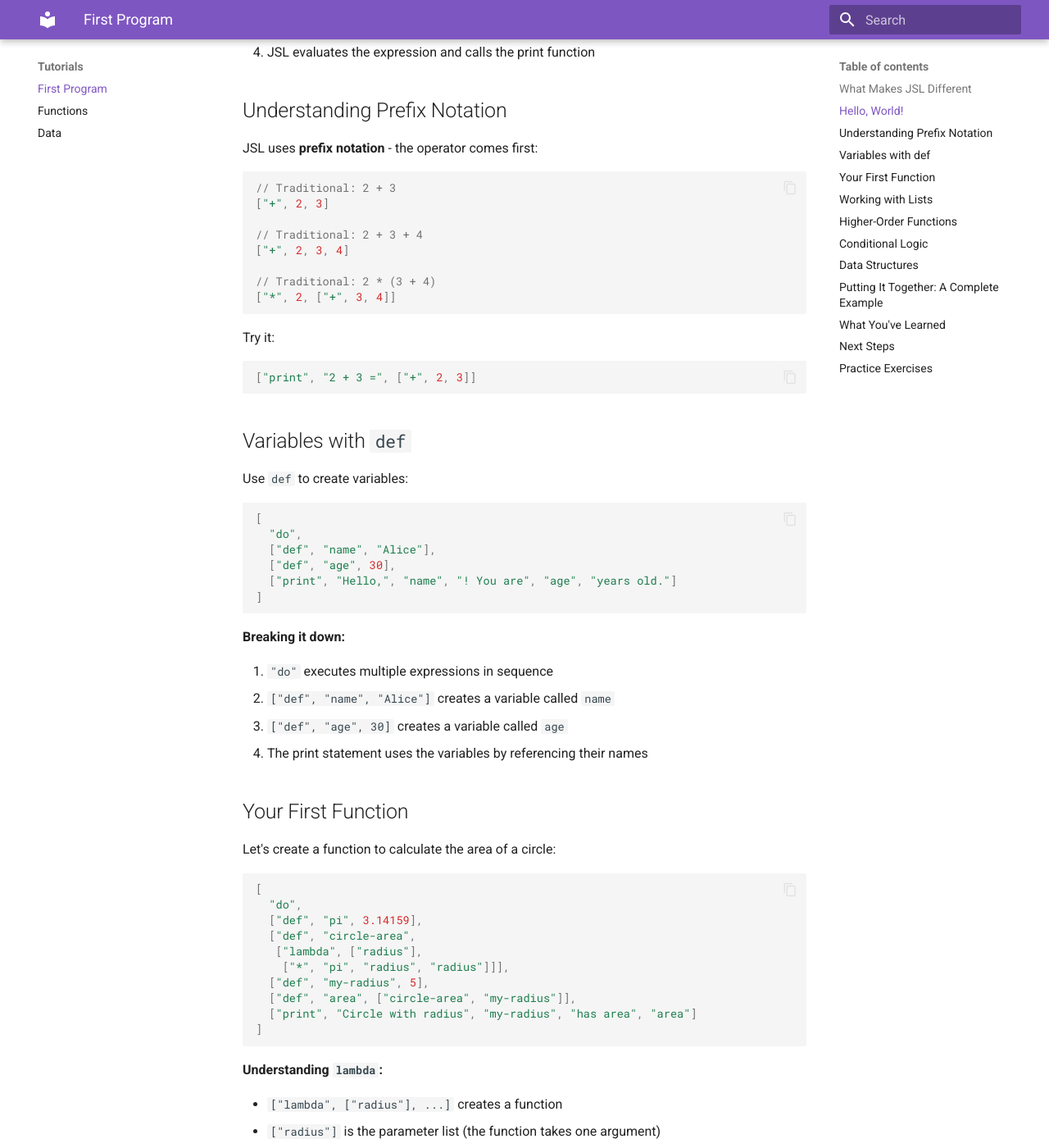
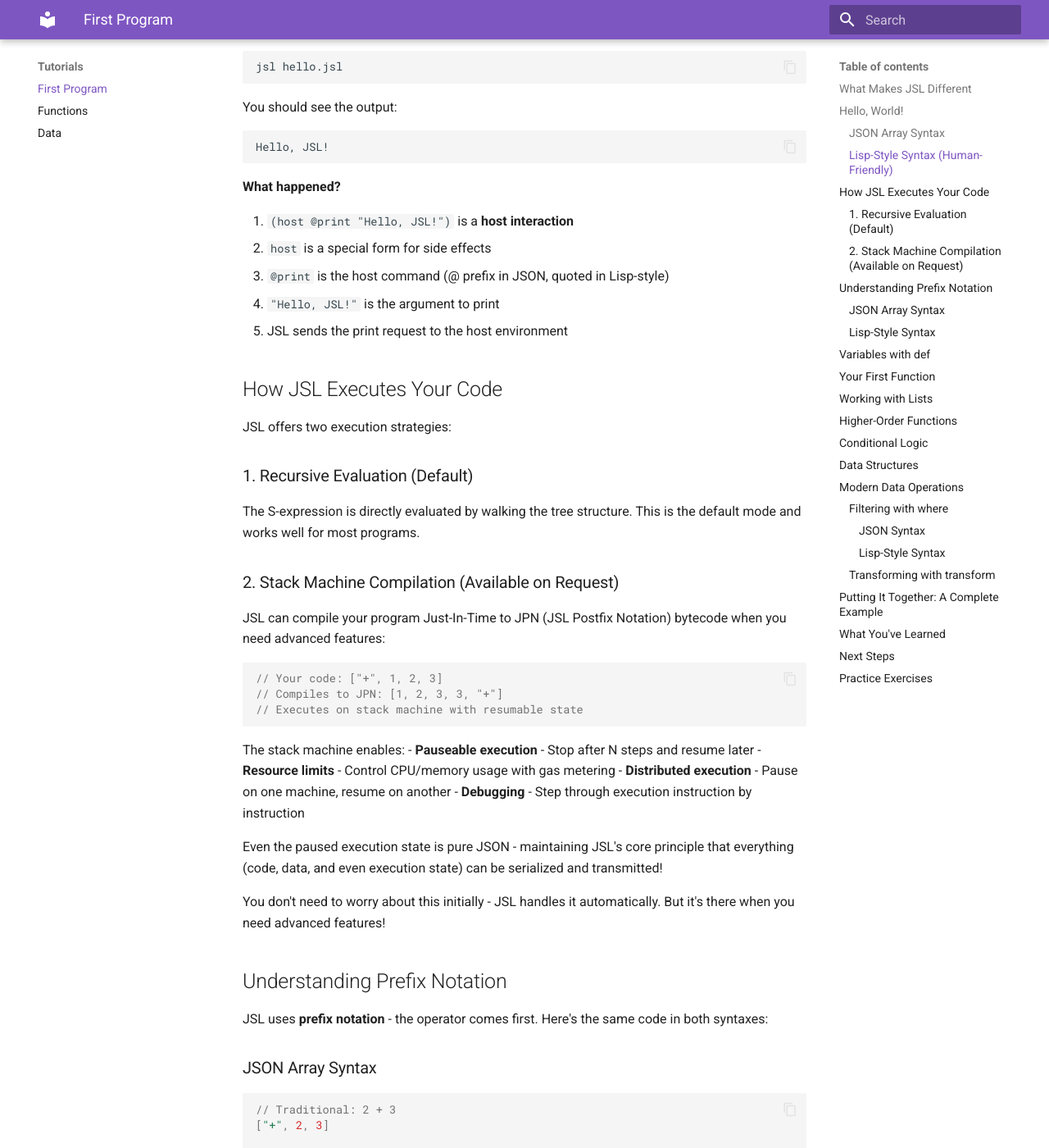
Before and after one commit to queelius/jsl, an MkDocs documentation site: the page built from docs/tutorials/first-program.md, in a window 1280 px wide and 1400 px high, scrolled down 1064 px. Shown: the whole window at 82% size. Built offline with MkDocs 1.6.1 and Material for MkDocs 9.7.7, drawn with Linux system fonts in a browser that asks for light colours; some of the changed text lies outside the part shown.

Commit message:
Update documentation to emphasize JSON-native execution state
- Add note in first-program.md that even paused execution state is pure JSON
- Add accurate 'Resumable Execution State' section to stack-evaluation.md
- Show actual JSON format of paused state (stack, pc, instructions, resource_checkpoint)
- Clarify that environment is maintained separately by evaluator
- Include both JSON array and Lisp-style syntax examples throughout tutorial
- Fix execution model description (recursive is default, stack available on request)

This accurately documents JSL's unique property that everything - code, data,
and even execution state - is representable as standard JSON.

````diff
--- a/docs/tutorials/first-program.md
+++ b/docs/tutorials/first-program.md
@@ -8,16 +8,25 @@ JSL is unlike most programming languages you may have used before. The key insig
 
 - Your program is valid JSON that can be transmitted over networks
 - Functions can be serialized and reconstructed anywhere
-- No compilation step - JSON is the native format
-- Universal compatibility - any system that handles JSON can run JSL
+- Dual evaluation modes - direct interpretation or JIT compilation to stack bytecode
+- Pauseable/resumable execution - programs can be suspended and continued later
+- Universal compatibility - any system that handles JSON can work with JSL
 
 ## Hello, World!
 
-Let's start with the classic first program. Create a file called `hello.jsl`:
+Let's start with the classic first program. JSL supports two syntax styles - JSON arrays and Lisp-style parentheses. Create a file called `hello.jsl`:
 
+### JSON Array Syntax
 ```json
-["print", "@Hello, JSL!"]
+["host", "@print", "@Hello, JSL!"]
 ```
+
+### Lisp-Style Syntax (Human-Friendly)
+```lisp
+(host @print "Hello, JSL!")
+```
+
+Both are exactly equivalent! The Lisp-style is often easier to read and write, while JSON is universal for network transmission.
 
 Now, run it from your terminal:
 
@@ -33,15 +42,43 @@ Hello, JSL!
 
 **What happened?**
 
-1. `["print", "Hello, JSL!"]` is a **function call**
-2. `"print"` is the function name (a built-in function)
-3. `"Hello, JSL!"` is the argument
-4. JSL evaluates the expression and calls the print function
+1. `(host @print "Hello, JSL!")` is a **host interaction**
+2. `host` is a special form for side effects
+3. `@print` is the host command (@ prefix in JSON, quoted in Lisp-style)
+4. `"Hello, JSL!"` is the argument to print
+5. JSL sends the print request to the host environment
+
+## How JSL Executes Your Code
+
+JSL offers two execution strategies:
+
+### 1. Recursive Evaluation (Default)
+The S-expression is directly evaluated by walking the tree structure. This is the default mode and works well for most programs.
+
+### 2. Stack Machine Compilation (Available on Request)
+JSL can compile your program Just-In-Time to JPN (JSL Postfix Notation) bytecode when you need advanced features:
+
+```json
+// Your code: ["+", 1, 2, 3]
+// Compiles to JPN: [1, 2, 3, 3, "+"]
+// Executes on stack machine with resumable state
+```
+
+The stack machine enables:
+- **Pauseable execution** - Stop after N steps and resume later
+- **Resource limits** - Control CPU/memory usage with gas metering
+- **Distributed execution** - Pause on one machine, resume on another
+- **Debugging** - Step through execution instruction by instruction
+
+Even the paused execution state is pure JSON - maintaining JSL's core principle that everything (code, data, and even execution state) can be serialized and transmitted!
+
+You don't need to worry about this initially - JSL handles it automatically. But it's there when you need advanced features!
 
 ## Understanding Prefix Notation
 
-JSL uses **prefix notation** - the operator comes first:
+JSL uses **prefix notation** - the operator comes first. Here's the same code in both syntaxes:
 
+### JSON Array Syntax
 ```json
 // Traditional: 2 + 3
 ["+", 2, 3]
@@ -53,11 +90,19 @@ JSL uses **prefix notation** - the operator comes first:
 ["*", 2, ["+", 3, 4]]
 ```
 
-Try it:
+### Lisp-Style Syntax
+```lisp
+; Traditional: 2 + 3
+(+ 2 3)
 
-```json
-["print", "2 + 3 =", ["+", 2, 3]]
+; Traditional: 2 + 3 + 4
+(+ 2 3 4)
+
+; Traditional: 2 * (3 + 4)
+(* 2 (+ 3 4))
 ```
+
+The Lisp-style is often more readable, especially for complex expressions!
 
 ## Variables with `def`
 
@@ -181,19 +226,78 @@ Work with dictionaries (objects) to structure data:
 [
   "do",
   ["def", "person", {
-    "name": "Bob",
-    "age": 25,
-    "city": "San Francisco"
+    "@name": "@Bob",
+    "@age": 25,
+    "@city": "@San Francisco"
   }],
 
-  ["def", "name", ["get", "person", "name"]],
-  ["def", "age", ["get", "person", "age"]],
+  ["def", "name", ["get", "person", "@name"]],
+  ["def", "age", ["get", "person", "@age"]],
 
   // Create a new person with updated age
-  ["def", "older-person", ["set", "person", "age", ["+", "age", 1]]],
+  ["def", "older-person", ["set", "person", "@age", ["+", "age", 1]]],
 
-  ["print", "Original person:", "person"],
-  ["print", "Person next year:", "older-person"]
+  ["host", "@print", "@Original person:", "person"],
+  ["host", "@print", "@Person next year:", "older-person"]
+]
+```
+
+## Modern Data Operations
+
+JSL provides powerful special forms for working with collections:
+
+### Filtering with `where`
+
+Instead of verbose lambda expressions, use the declarative `where` form. The fields from each item are automatically available as variables!
+
+#### JSON Syntax
+```json
+["where", "users", ["and", "active", [">", "age", 30]]]
+```
+
+#### Lisp-Style Syntax
+```lisp
+(where users (and active (> age 30)))
+```
+
+Complete example in Lisp-style:
+```lisp
+(do
+  (def users [@
+    {"name": "Alice", "age": 30, "active": true}
+    {"name": "Bob", "age": 25, "active": false}
+    {"name": "Charlie", "age": 35, "active": true}])
+
+  ; Filter active users - fields are automatically available!
+  (def active-users (where users active))
+
+  ; Complex conditions
+  (def active-adults (where users
+    (and active (> age 30))))
+
+  (host @print "Active adults:" active-adults))
+```
+
+### Transforming with `transform`
+
+Reshape data declaratively:
+
+```json
+[
+  "do",
+  ["def", "products", [
+    {"@name": "@Widget", "@price": 29.99, "@stock": 100}
+  ]],
+
+  // Add discount field
+  ["def", "discounted", ["transform", "products",
+    ["assign", "@discount", ["*", "price", 0.1]]]],
+
+  // Pick only certain fields
+  ["def", "summary", ["transform", "products",
+    ["pick", "@name", "@price"]]],
+
+  ["host", "@print", "@Products with discount:", "discounted"]
 ]
 ```
 
````
Also changed, not shown: docs/architecture/stack-evaluation.md (+45 -0 lines).
